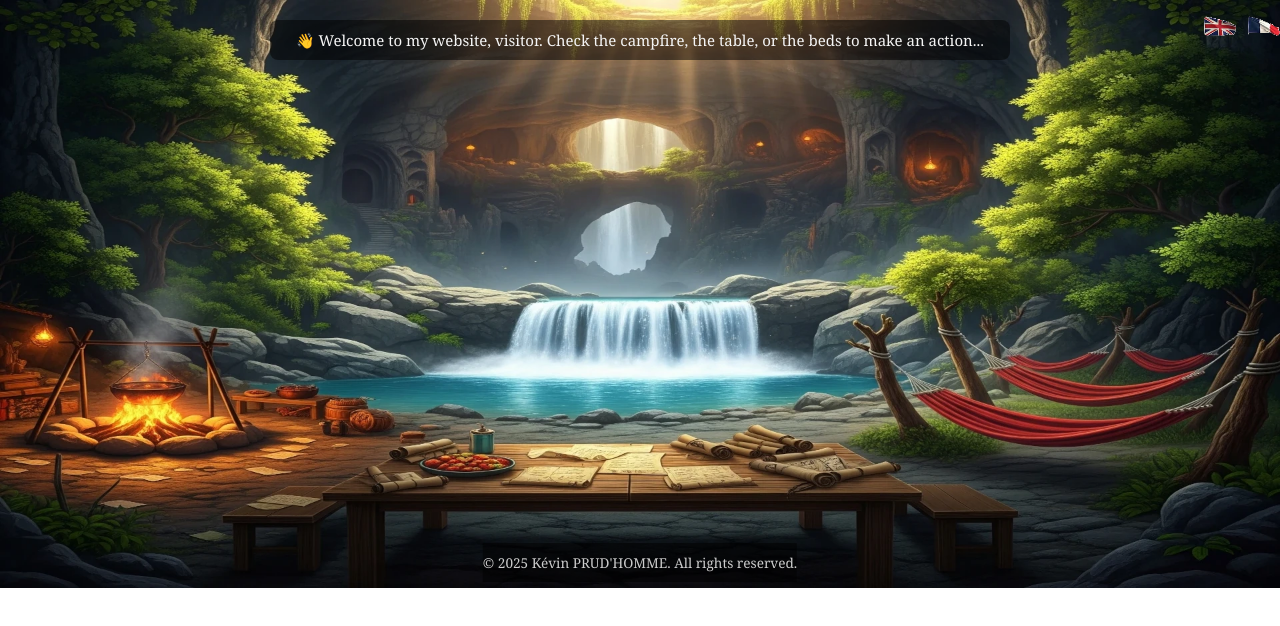
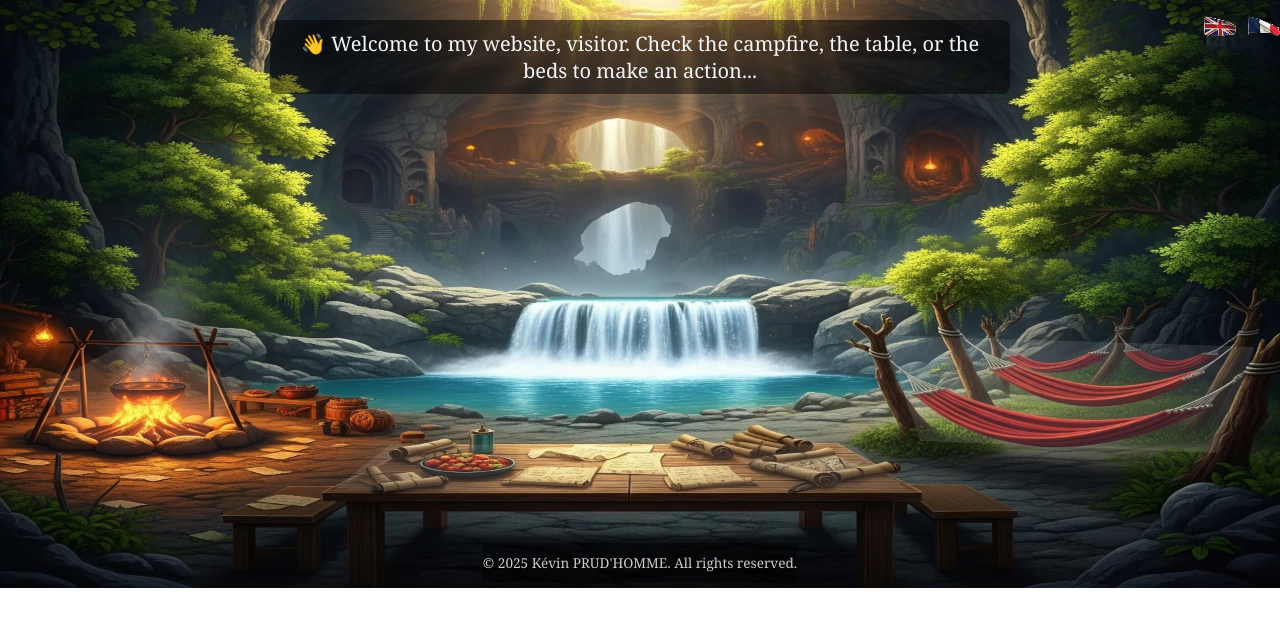
Before and after one commit to Mouii/portfolioreact, a React (Create React App) app: page / in a window 1280 px wide. Shown: the top 626 px of the page. Built offline with nearby package versions, Linux system fonts and the light colour scheme.

Commit message:
Final touch

```diff
--- a/src/Header.css
+++ b/src/Header.css
@@ -7,7 +7,7 @@
   color: #f5f5f5;
   padding: 10px 20px;
   border-radius: 8px;
-  font-size: 15px;
+  font-size: 20px;
   font-family: Georgia, serif;
   z-index: 10000;
   pointer-events: none; /* avoid blocking clicks */
--- a/src/Home.css
+++ b/src/Home.css
@@ -14,7 +14,7 @@
     position: absolute;
     cursor: pointer;
     transition: all 0.3s ease;
-    background-color: rgba(255, 255, 255, 0.01);
+    background-color: rgba(255, 255, 255, 0.1);
   }
 
 .highlight:hover {
```
Also changed, not shown: package.json (+12 -1 lines).
